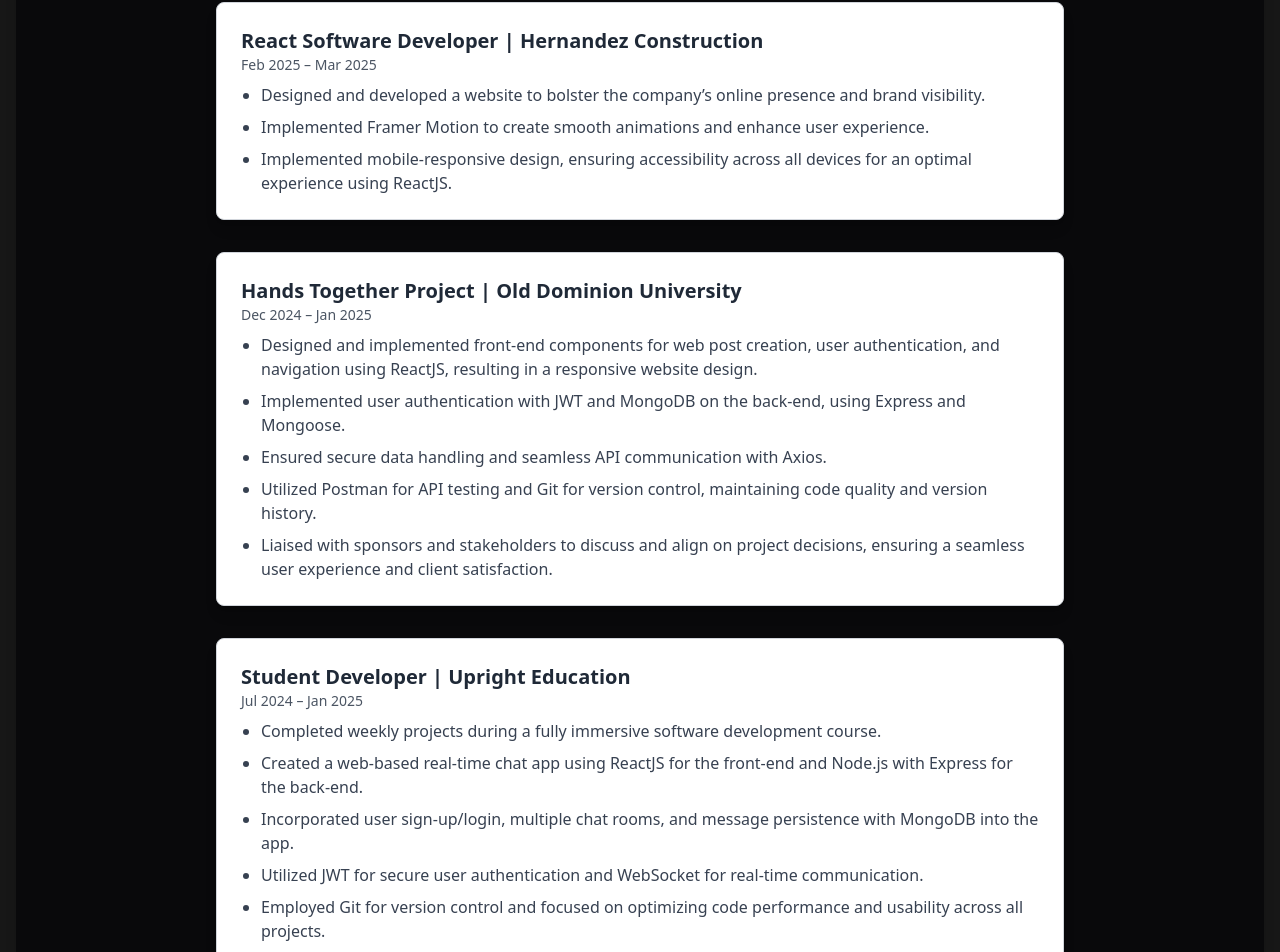
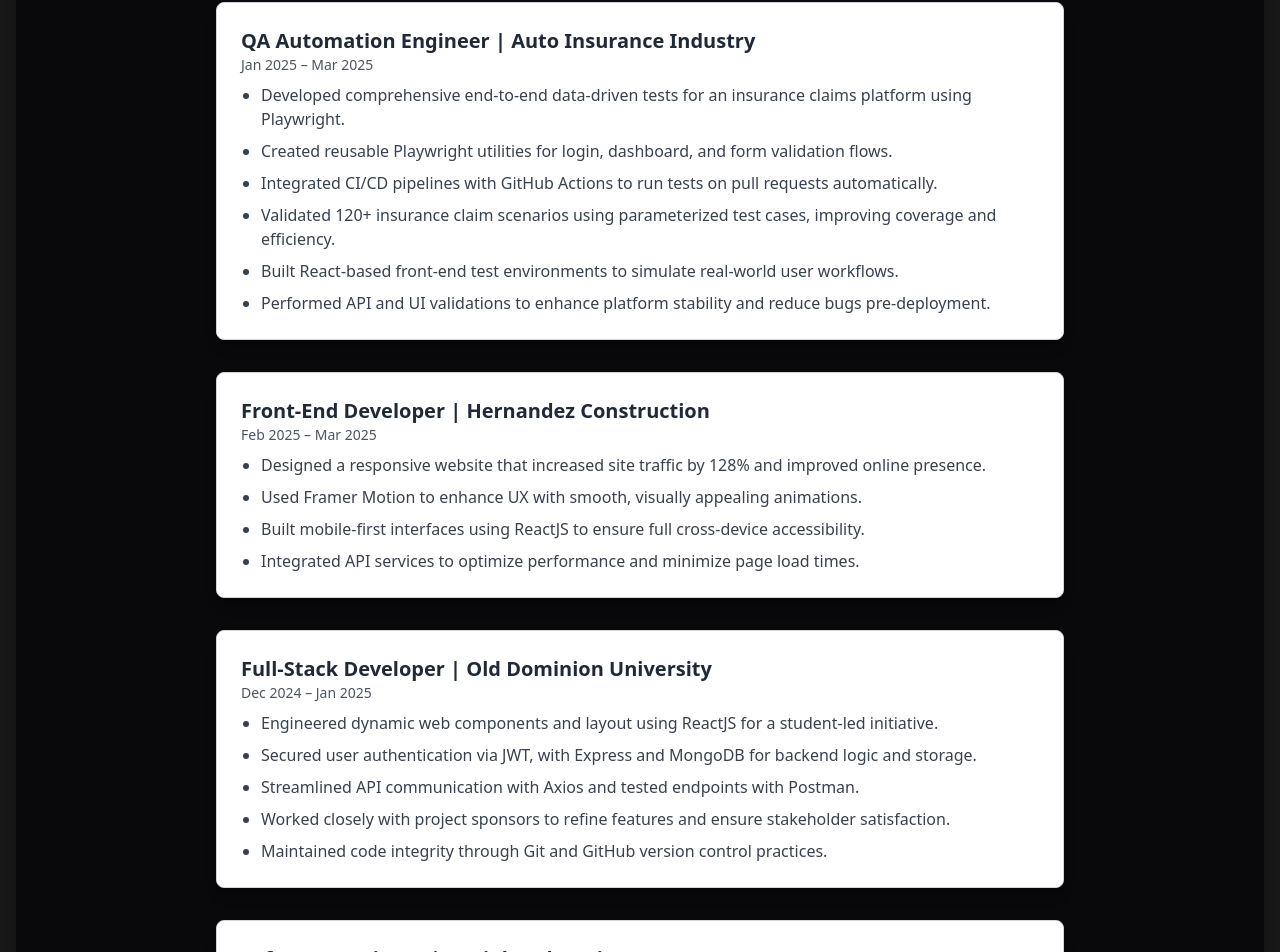
Before and after one commit to SethMarina77/Personal-Portfolio-Ongoing, a React (Vite) app in the folder my-portfolio/: page / in a window 1280 px wide. Shown: the part 1233-2185 px from the top of the page. Built offline with nearby package versions, Linux system fonts and the light colour scheme.

Commit message:
Update Experience.jsx

```diff
--- a/my-portfolio/src/components/Experience.jsx
+++ b/my-portfolio/src/components/Experience.jsx
@@ -3,46 +3,59 @@
 const Experience = () => {
   const experiences = [
     {
-      title: "React Software Developer",
+      title: "QA Automation Engineer",
+      company: "Auto Insurance Industry",
+      duration: "Jan 2025 – Mar 2025",
+      tasks: [
+        "Developed comprehensive end-to-end data-driven tests for an insurance claims platform using Playwright.",
+        "Created reusable Playwright utilities for login, dashboard, and form validation flows.",
+        "Integrated CI/CD pipelines with GitHub Actions to run tests on pull requests automatically.",
+        "Validated 120+ insurance claim scenarios using parameterized test cases, improving coverage and efficiency.",
+        "Built React-based front-end test environments to simulate real-world user workflows.",
+        "Performed API and UI validations to enhance platform stability and reduce bugs pre-deployment.",
+      ],
+    },
+    {
+      title: "Front-End Developer",
       company: "Hernandez Construction",
       duration: "Feb 2025 – Mar 2025",
       tasks: [
-        "Designed and developed a website to bolster the company’s online presence and brand visibility.",
-        "Implemented Framer Motion to create smooth animations and enhance user experience.",
-        "Implemented mobile-responsive design, ensuring accessibility across all devices for an optimal experience using ReactJS.",
+        "Designed a responsive website that increased site traffic by 128% and improved online presence.",
+        "Used Framer Motion to enhance UX with smooth, visually appealing animations.",
+        "Built mobile-first interfaces using ReactJS to ensure full cross-device accessibility.",
+        "Integrated API services to optimize performance and minimize page load times.",
       ],
     },
     {
-      title: "Hands Together Project",
+      title: "Full-Stack Developer",
       company: "Old Dominion University",
       duration: "Dec 2024 – Jan 2025",
       tasks: [
-        "Designed and implemented front-end components for web post creation, user authentication, and navigation using ReactJS, resulting in a responsive website design.",
-        "Implemented user authentication with JWT and MongoDB on the back-end, using Express and Mongoose.",
-        "Ensured secure data handling and seamless API communication with Axios.",
-        "Utilized Postman for API testing and Git for version control, maintaining code quality and version history.",
-        "Liaised with sponsors and stakeholders to discuss and align on project decisions, ensuring a seamless user experience and client satisfaction.",
+        "Engineered dynamic web components and layout using ReactJS for a student-led initiative.",
+        "Secured user authentication via JWT, with Express and MongoDB for backend logic and storage.",
+        "Streamlined API communication with Axios and tested endpoints with Postman.",
+        "Worked closely with project sponsors to refine features and ensure stakeholder satisfaction.",
+        "Maintained code integrity through Git and GitHub version control practices.",
       ],
     },
     {
-      title: "Student Developer",
+      title: "Software Engineer",
       company: "Upright Education",
-      duration: "Jul 2024 – Jan 2025",
+      duration: "Jun 2024 – Jan 2025",
       tasks: [
-        "Completed weekly projects during a fully immersive software development course.",
-        "Created a web-based real-time chat app using ReactJS for the front-end and Node.js with Express for the back-end.",
-        "Incorporated user sign-up/login, multiple chat rooms, and message persistence with MongoDB into the app.",
-        "Utilized JWT for secure user authentication and WebSocket for real-time communication.",
-        "Employed Git for version control and focused on optimizing code performance and usability across all projects.",
+        "Built a web-based real-time chat app with ReactJS (frontend) and Node.js/Express (backend).",
+        "Enabled persistent messaging through MongoDB and implemented WebSocket for live updates.",
+        "Used JWT for secure user authentication and account protection.",
+        "Applied Git version control to manage multiple branches and features efficiently.",
       ],
     },
     {
       title: "Insurance Specialist",
-      company: "Progressive/Liberty Mutual",
+      company: "Progressive / Liberty Mutual",
       duration: "Jun 2021 – Present",
       tasks: [
-        "Managed large client datasets, ensuring data accuracy and compliance with regulations.",
-        "Applied problem-solving and analytical thinking to provide customer-focused insurance solutions.",
+        "Managed large volumes of sensitive client data with a focus on accuracy, security, and compliance.",
+        "Optimized claims processes to shorten turnaround times and improve customer satisfaction.",
       ],
     },
   ];
```
